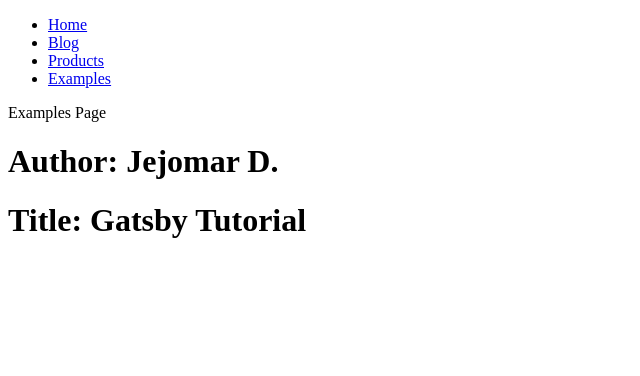
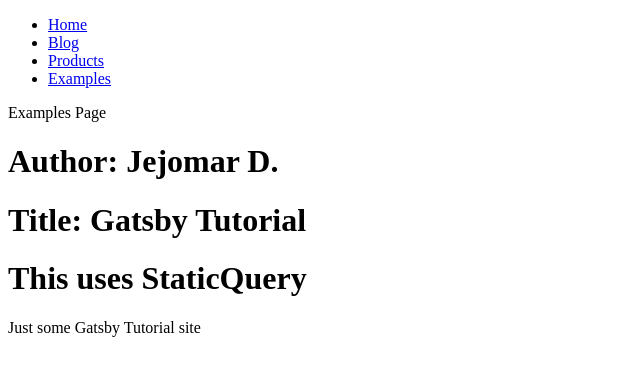
Before and after one commit to ramojej/gatsby-tuts, a Gatsby site: page /examples in a window 1280 px wide. Shown: the whole page, without its empty margins (0-640 px from the left). Built offline with nearby package versions, Linux system fonts and the light colour scheme; Gatsby itself is replaced by a stand-in of ours.

Commit message:
graphql using StaticQuery

```diff
--- a/src/examples/Header.js
+++ b/src/examples/Header-Hooks.js
@@ -1,11 +1,8 @@
 import React from "react"
 import { useStaticQuery, graphql } from "gatsby"
 
-const Header = () => {
-  const {
-    site: { siteMetadata: info },
-  } = useStaticQuery(graphql`
-    {
+const getData = graphql`
+  query {
     site {
       siteMetadata {
         description
@@ -17,7 +14,12 @@
       }
     }
   }
-  `)
+`
+
+const Header = () => {
+  const {
+    site: { siteMetadata: info },
+  } = useStaticQuery(getData)
 
   return (
     <div>
--- /dev/null
+++ b/src/examples/Header-Static.js
@@ -0,0 +1,35 @@
+import React from "react"
+import { graphql, StaticQuery } from "gatsby"
+
+const getData = graphql`
+  query {
+    site {
+      siteMetadata {
+        description
+        title
+        author
+        data {
+          age
+        }
+      }
+    }
+  }
+`
+
+const HeaderStatic = () => {
+  return (
+    <StaticQuery
+      query={getData}
+      render={data => {
+        return (
+          <div>
+            <h1>This uses StaticQuery</h1>
+            <p>{data.site.siteMetadata.description}</p>
+          </div>
+        )
+      }}
+    ></StaticQuery>
+  )
+}
+
+export default HeaderStatic
--- a/src/pages/examples.js
+++ b/src/pages/examples.js
@@ -1,13 +1,15 @@
 import React from "react"
 import Navbar from "../components/Navbar"
-import Header from "../examples/Header"
+import HeaderHook from "../examples/Header-Hooks"
+import HeaderStatic from "../examples/Header-Static"
 
 const examples = () => {
   return (
     <>
       <Navbar />
       Examples Page
-      <Header />
+      <HeaderHook />
+      <HeaderStatic />
     </>
   )
 }
```
Lines whose indentation alone changed are shown as unchanged.
